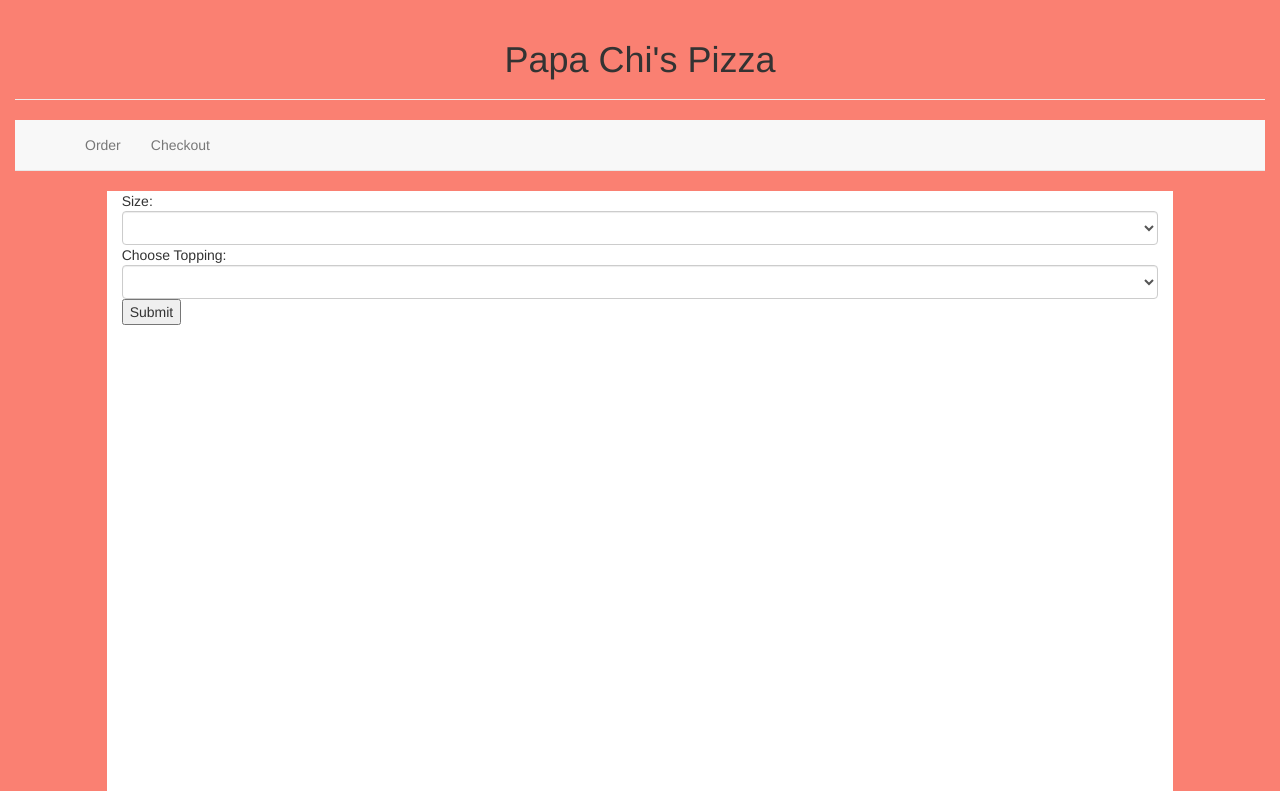
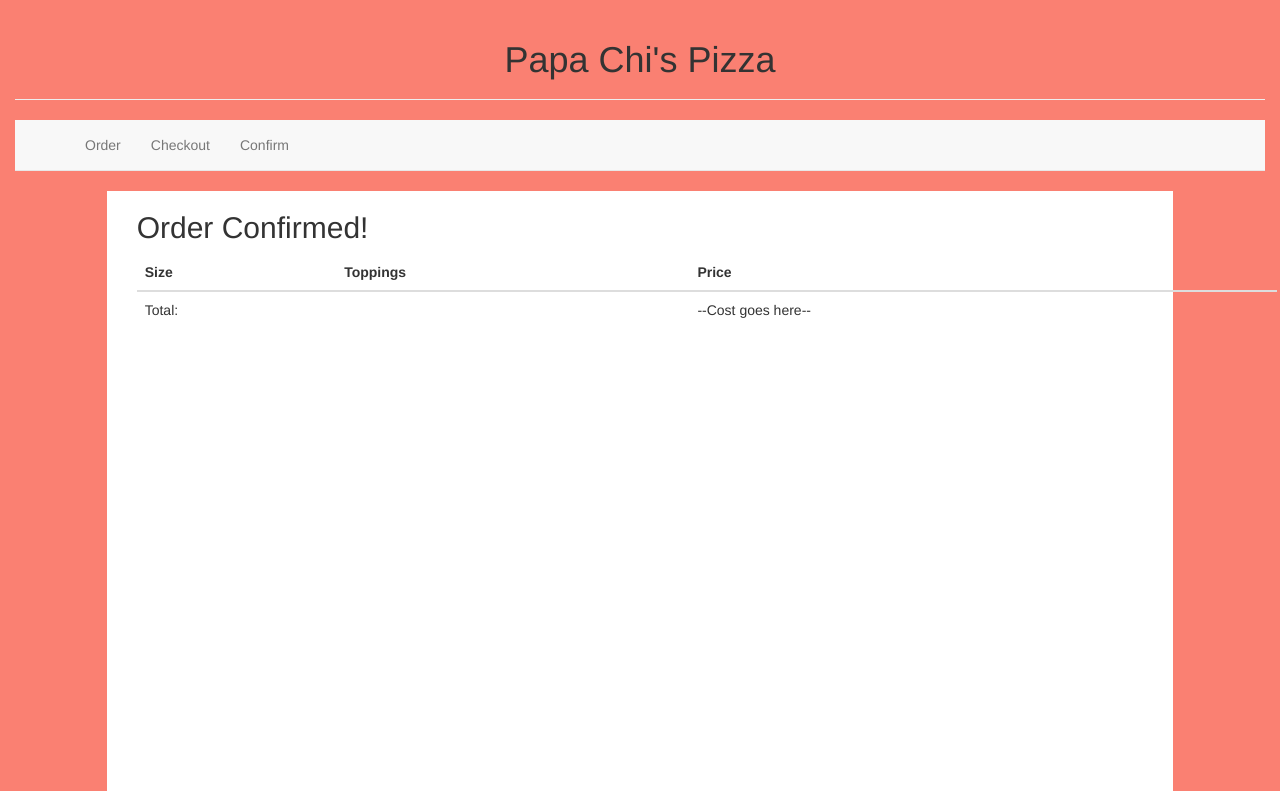
Before and after one commit to gnargnor/pizza-challenge, a website: page client/views/index.html at #!/confirmation in a window 1280 px wide. Drawn offline with Linux system fonts and the light colour scheme; files that its build step writes are made by us from their sources; files whose address does not match are found by name.

Commit message:
created confirmation route & html, updated nav

```diff
--- a/client/scripts/client.js
+++ b/client/scripts/client.js
@@ -12,6 +12,11 @@ myApp.config(['$routeProvider', function($routeProvider){
             controller: 'CheckoutController',
             controllerAs: 'checkout'
         })
+        .when('/confirmation', {
+          templateUrl : 'views/templates/confirmation.html',
+          controller : 'ConfirmationController',
+          controllerAs : 'confirmation'
+        })
         .otherwise({
             redirectTo: 'order'
         });
--- a/client/views/partials/nav.html
+++ b/client/views/partials/nav.html
@@ -3,6 +3,7 @@
   <ul class="nav navbar-nav">
     <li><a href="#!/order">Order</a></li>
     <li><a href="#!/checkout">Checkout</a></li>
+    <li><a href="#!/confirmation">Confirm</a></li>
   </ul>
     </div>
       </div>
--- /dev/null
+++ b/client/views/templates/confirmation.html
@@ -0,0 +1,24 @@
+<div class="container">
+<h2>Order Confirmed!</h2>
+<table class="table table-striped confirmed">
+  <thead>
+    <tr>
+      <th>Size</th>
+      <th>Toppings</th>
+      <th>Price</th>
+    </tr>
+  </thead>
+  <tr ng-repeat="pizza in confirmation.confirmedPizzas.confirmedArray">
+<!-- size -->
+    <td>{{pizza.size}}</td>
+<!-- toppings -->
+    <td>{{pizza.toppings}}<td>
+  </tr>
+  <tfoot>
+    <tr>
+      <td colspan="2">Total:</td>
+      <td>--Cost goes here--</td>
+    </tr>
+  </tfoot>
+</table>
+</div>
```
Also changed, not shown: server/public/views/partials/nav.html (+1 -0 lines), server/public/views/templates/confirmation.html (added, +24 -0 lines), server/public/scripts/client.min.js.
